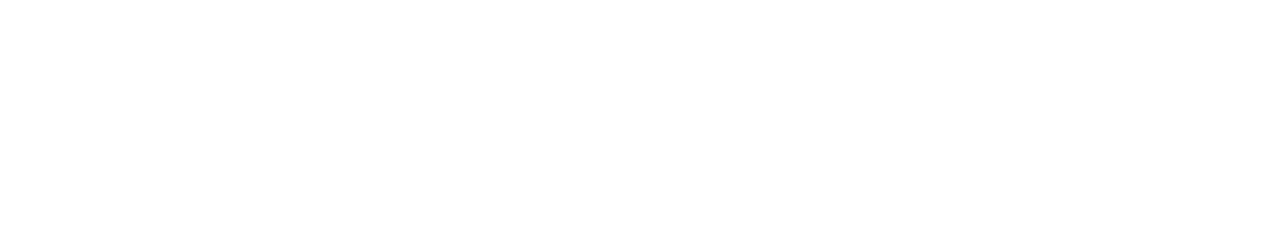
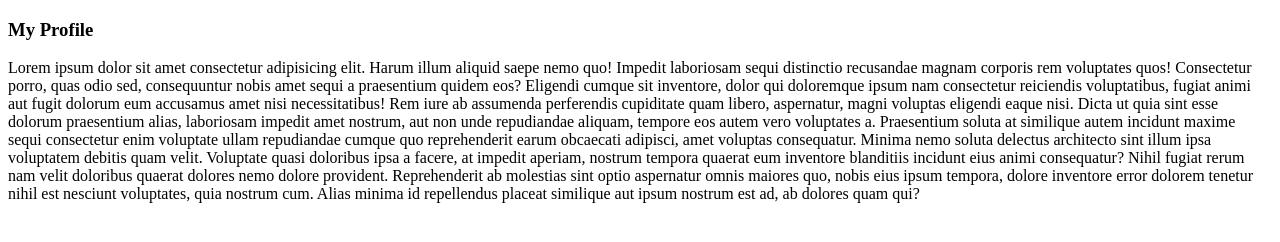
Before and after one commit to CollyneJumah/my-profile, a plain HTML site: page index.html in a window 1280 px wide. Drawn offline with Linux system fonts and the light colour scheme.

Commit message:
added html header

```diff
--- a/index.html
+++ b/index.html
@@ -7,6 +7,9 @@
     <title>Document</title>
 </head>
 <body>
-
+    <h3>My Profile</h3>
+    <p>
+        Lorem ipsum dolor sit amet consectetur adipisicing elit. Harum illum aliquid saepe nemo quo! Impedit laboriosam sequi distinctio recusandae magnam corporis rem voluptates quos! Consectetur porro, quas odio sed, consequuntur nobis amet sequi a praesentium quidem eos? Eligendi cumque sit inventore, dolor qui doloremque ipsum nam consectetur reiciendis voluptatibus, fugiat animi aut fugit dolorum eum accusamus amet nisi necessitatibus! Rem iure ab assumenda perferendis cupiditate quam libero, aspernatur, magni voluptas eligendi eaque nisi. Dicta ut quia sint esse dolorum praesentium alias, laboriosam impedit amet nostrum, aut non unde repudiandae aliquam, tempore eos autem vero voluptates a. Praesentium soluta at similique autem incidunt maxime sequi consectetur enim voluptate ullam repudiandae cumque quo reprehenderit earum obcaecati adipisci, amet voluptas consequatur. Minima nemo soluta delectus architecto sint illum ipsa voluptatem debitis quam velit. Voluptate quasi doloribus ipsa a facere, at impedit aperiam, nostrum tempora quaerat eum inventore blanditiis incidunt eius animi consequatur? Nihil fugiat rerum nam velit doloribus quaerat dolores nemo dolore provident. Reprehenderit ab molestias sint optio aspernatur omnis maiores quo, nobis eius ipsum tempora, dolore inventore error dolorem tenetur nihil est nesciunt voluptates, quia nostrum cum. Alias minima id repellendus placeat similique aut ipsum nostrum est ad, ab dolores quam qui?
+    </p>
 </body>
 </html>
```
